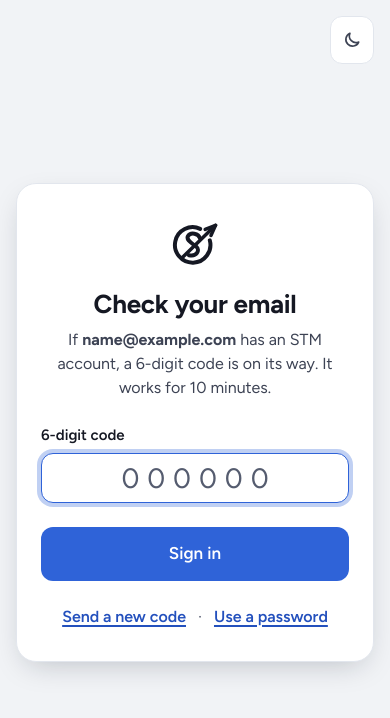
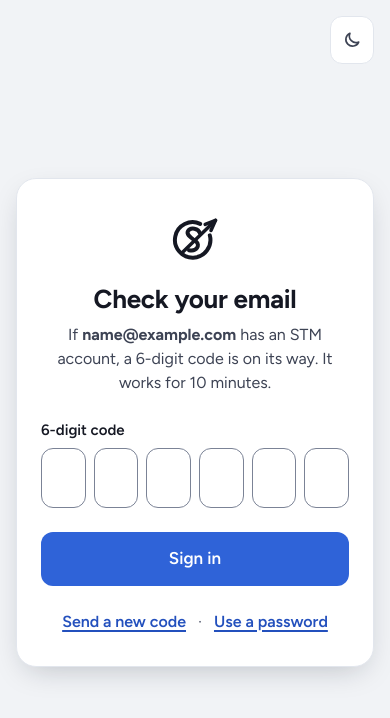
Before and after one commit to savettka/Timesheet-App, a Flask app: page /login/verify in a window 390 px wide. Shown: the top 718 px of the page. Run offline with Flask 3, Linux system fonts and the light colour scheme; the visitor is signed in with stand-in values (Sample User, id 1).

Commit message:
Sign-in code: six boxes, paste still works
app.js draws six boxes over the one real code box, which stays focused but unseen, so typing, pasting, the phone's code suggestion and screen readers work as with a single box; without the script it is that single box. The server now keeps only the digits, so a code pasted as 123-456 counts too.

```diff
--- a/app/auth.py
+++ b/app/auth.py
@@ -228,7 +228,8 @@ def verify_code():
         return redirect(url_for("auth.request_code"))
 
     if request.method == "POST":
-        submitted = (request.form.get("code") or "").strip().replace(" ", "")
+        # Digits only: a code pasted as "123 456" or "123-456" still counts.
+        submitted = "".join(ch for ch in (request.form.get("code") or "") if ch.isdigit())
         user = User.query.filter_by(email=email).first()
 
         record = None
--- a/app/static/css/style.css
+++ b/app/static/css/style.css
@@ -1375,6 +1375,28 @@ input[type="number"] { -moz-appearance: textfield; }
 .auth-alt-sep { margin: 0 var(--s2); color: var(--text-3); }
 .code-input { text-align: center; font-size: 28px !important; font-weight: 700; letter-spacing: 0.3em; text-indent: 0.3em; }
 
+/* The code as six boxes (app.js): the real box lies unseen over them, its
+   text and caret clear, so the boxes show what it holds. */
+.code-boxes { position: relative; display: grid; grid-template-columns: repeat(6, minmax(0, 1fr)); gap: var(--s2); }
+.code-box {
+  display: flex; align-items: center; justify-content: center; height: 60px;
+  border: 1.5px solid var(--line-strong); border-radius: var(--r-md); background: var(--surface);
+  font-size: 28px; font-weight: 700; font-variant-numeric: tabular-nums; color: var(--text);
+}
+.code-box.is-filled { border-color: var(--text-2); }
+.code-box.is-here { border-color: var(--focus); box-shadow: 0 0 0 4px var(--focus-ring); }
+.code-box.is-here:empty::after { content: ""; width: 2px; height: 28px; background: var(--accent); animation: code-caret 1s steps(1) infinite; }
+.code-boxes.is-full .code-box { border-color: var(--go); }
+@keyframes code-caret { 50% { visibility: hidden; } }
+@media (prefers-reduced-motion: reduce) { .code-box.is-here:empty::after { animation: none; } }
+.code-boxes .code-input.is-boxed {
+  position: absolute; inset: 0; width: 100%; height: 100%; min-height: 0; padding: 0;
+  border: 0; background: transparent; box-shadow: none; outline: none;
+  color: transparent; caret-color: transparent; font-size: 16px !important; letter-spacing: 0; text-indent: 0;
+  cursor: text;
+}
+.code-boxes .code-input.is-boxed::selection { background: transparent; }
+
 /* ==========================================================================
    Phones and small tablets
    ========================================================================== */
--- a/app/static/js/app.js
+++ b/app/static/js/app.js
@@ -2223,6 +2223,58 @@
     window.addEventListener("scroll", function (e) { if (!pop.contains(e.target)) place(); }, true);
     // A box in a window still sliding in: placed again where it stops.
     document.addEventListener("animationend", function (e) { if (!pop.contains(e.target)) place(); }, true);
+  }
+
+  // ------------------------------------------------------------ code boxes
+  // The emailed sign-in code as six boxes. The one real box sits unseen over
+  // them, so typing, pasting ("123 456" too), the phone's code suggestion and
+  // screen readers all work as with a single box. Without the script it is
+  // that single box.
+  function initCodeBoxes() {
+    var input = document.querySelector("input[data-code-boxes]");
+    if (!input) return;
+    var size = parseInt(input.dataset.codeBoxes, 10) || 6;
+    var wrap = document.createElement("div");
+    wrap.className = "code-boxes";
+    input.parentNode.insertBefore(wrap, input);
+    var boxes = [];
+    for (var i = 0; i < size; i++) {
+      var box = document.createElement("span");
+      box.className = "code-box";
+      box.setAttribute("aria-hidden", "true");
+      wrap.appendChild(box);
+      boxes.push(box);
+    }
+    wrap.appendChild(input);
+    input.classList.add("is-boxed");
+    input.removeAttribute("maxlength");
+    input.removeAttribute("placeholder");
+
+    function toEnd() {
+      var n = input.value.length;
+      try { input.setSelectionRange(n, n); } catch (err) { /* not focused yet */ }
+    }
+    function draw() {
+      var digits = input.value.replace(/\D/g, "").slice(0, size);
+      if (digits !== input.value) input.value = digits;
+      var here = document.activeElement === input ? Math.min(digits.length, size - 1) : -1;
+      boxes.forEach(function (b, n) {
+        b.textContent = digits.charAt(n);
+        b.classList.toggle("is-filled", n < digits.length);
+        b.classList.toggle("is-here", n === here);
+      });
+      wrap.classList.toggle("is-full", digits.length === size);
+    }
+    input.addEventListener("input", function () { draw(); toEnd(); });
+    input.addEventListener("focus", function () { draw(); setTimeout(toEnd, 0); });
+    input.addEventListener("blur", draw);
+    // The boxes fill left to right: a click or arrow anywhere puts the caret
+    // after the last digit.
+    input.addEventListener("click", toEnd);
+    input.addEventListener("keyup", function (e) {
+      if (/^(Arrow|Home|End)/.test(e.key)) toEnd();
+    });
+    draw();
   }
 
   // ------------------------------------------------------------ landing page
@@ -3240,6 +3292,7 @@
     initIdle();
     initPickers();
     initSuggest();
+    initCodeBoxes();
     initLanding();
     initBoards();
     initAutosave();
--- a/app/templates/verify_code.html
+++ b/app/templates/verify_code.html
@@ -12,9 +12,11 @@
   <form method="post" class="form">
     <div class="field">
       <label for="code">6-digit code</label>
+      {# One real box; app.js draws six over it (data-code-boxes), so paste,
+         the phone's code suggestion and screen readers work as with one. #}
       <input type="text" id="code" name="code" required autofocus class="code-input"
-             inputmode="numeric" autocomplete="one-time-code"
-             pattern="[0-9 ]*" maxlength="7" placeholder="000000">
+             inputmode="numeric" autocomplete="one-time-code" data-code-boxes="6"
+             pattern="[0-9 \-]*" maxlength="9" placeholder="000000">
     </div>
     <button type="submit" class="btn btn-primary btn-block btn-lg">Sign in</button>
   </form>
```
Also changed, not shown: tests/test_code_boxes.py (added, +32 -0 lines).
